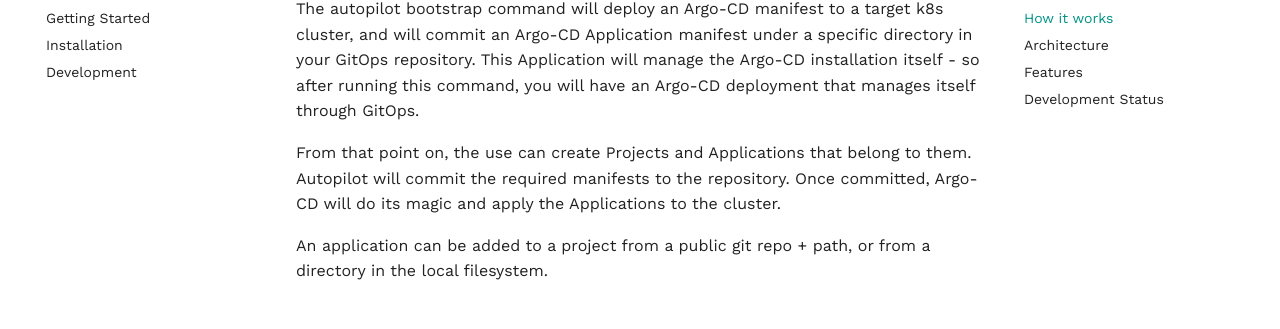
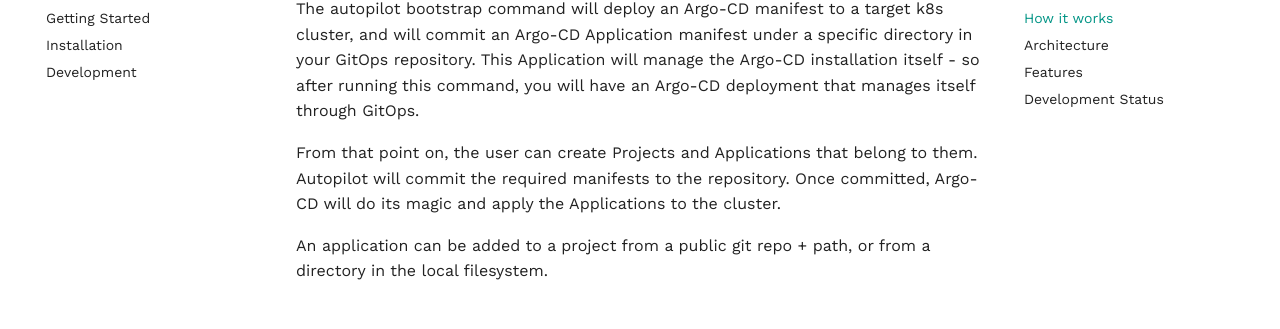
Before and after one commit to argoproj-labs/argocd-autopilot, an MkDocs documentation site: the page built from docs/index.md, in a window 1280 px wide and 900 px high, scrolled down 376 px. Shown: the part 117-446 px from the top of the window. Built offline with MkDocs 1.6.1 and Material for MkDocs 9.7.7, drawn with Linux system fonts in a browser that asks for light colours; comment, search, counter and statistics services are not loaded.

Commit message:
fixed some typos

```diff
--- a/docs/index.md
+++ b/docs/index.md
@@ -13,7 +13,7 @@ It can:
 ## How it works
 The autopilot bootstrap command will deploy an Argo-CD manifest to a target k8s cluster, and will commit an Argo-CD Application manifest under a specific directory in your GitOps repository. This Application will manage the Argo-CD installation itself - so after running this command, you will have an Argo-CD deployment that manages itself through GitOps.
 
-From that point on, the use can create Projects and Applications that belong to them. Autopilot will commit the required manifests to the repository. Once committed, Argo-CD will do its magic and apply the Applications to the cluster.
+From that point on, the user can create Projects and Applications that belong to them. Autopilot will commit the required manifests to the repository. Once committed, Argo-CD will do its magic and apply the Applications to the cluster.
 
 An application can be added to a project from a public git repo + path, or from a directory in the local filesystem.
 
```
Also changed, not shown: docs/Getting-Started.md (+1 -1 lines).
